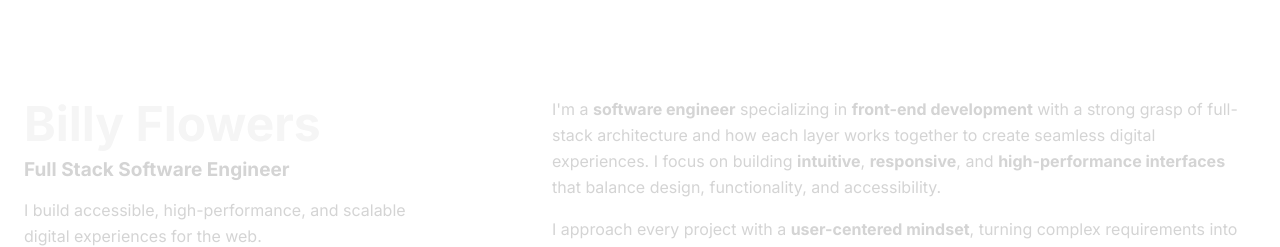
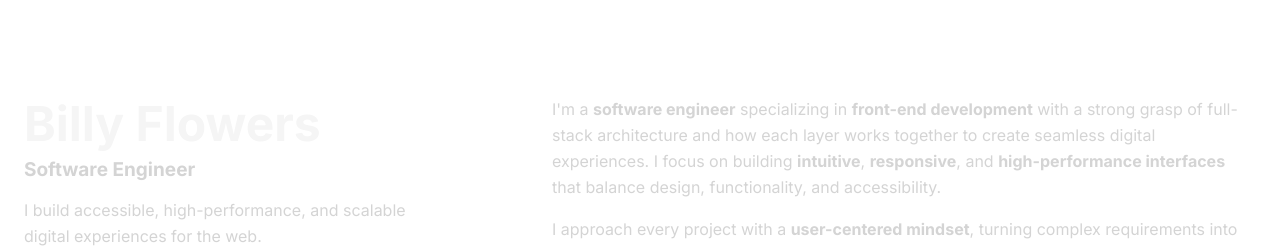
Before and after one commit to flowz0/bswe-portfolio, a Next.js app: page / in a window 1280 px wide. Shown: the top 247 px of the page. Built offline with nearby package versions, Linux system fonts and the light colour scheme.

Commit message:
fix: update Title in Sidebar component

```diff
--- a/components/layout/Sidebar.tsx
+++ b/components/layout/Sidebar.tsx
@@ -25,7 +25,7 @@ export default function Sidebar() {
           Billy Flowers
         </h1>
         <h2 className="text-h6 font-bold text-neutral-300 mt-2">
-          Full Stack Software Engineer
+          Software Engineer
         </h2>
         <p className="text-p text-neutral-300 mt-4">
           I build accessible, high-performance, and scalable digital experiences for the web.
```
